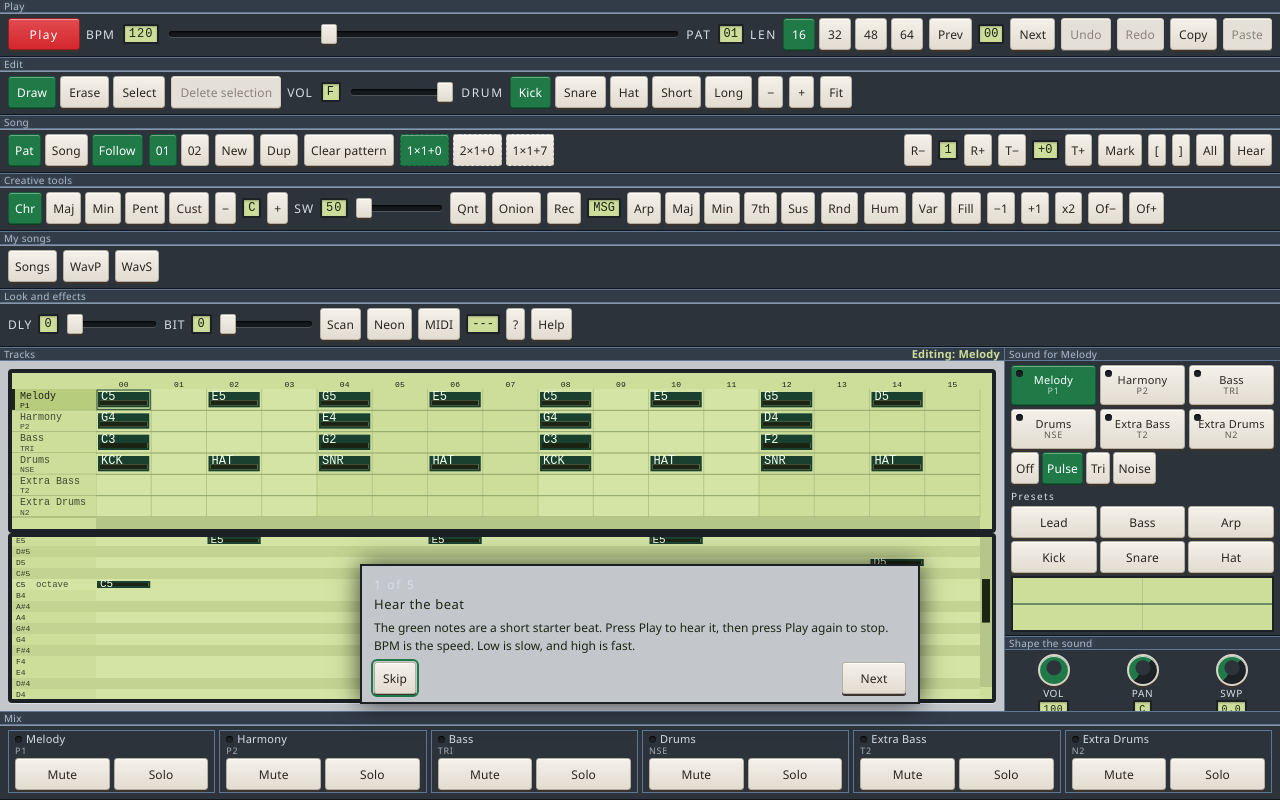
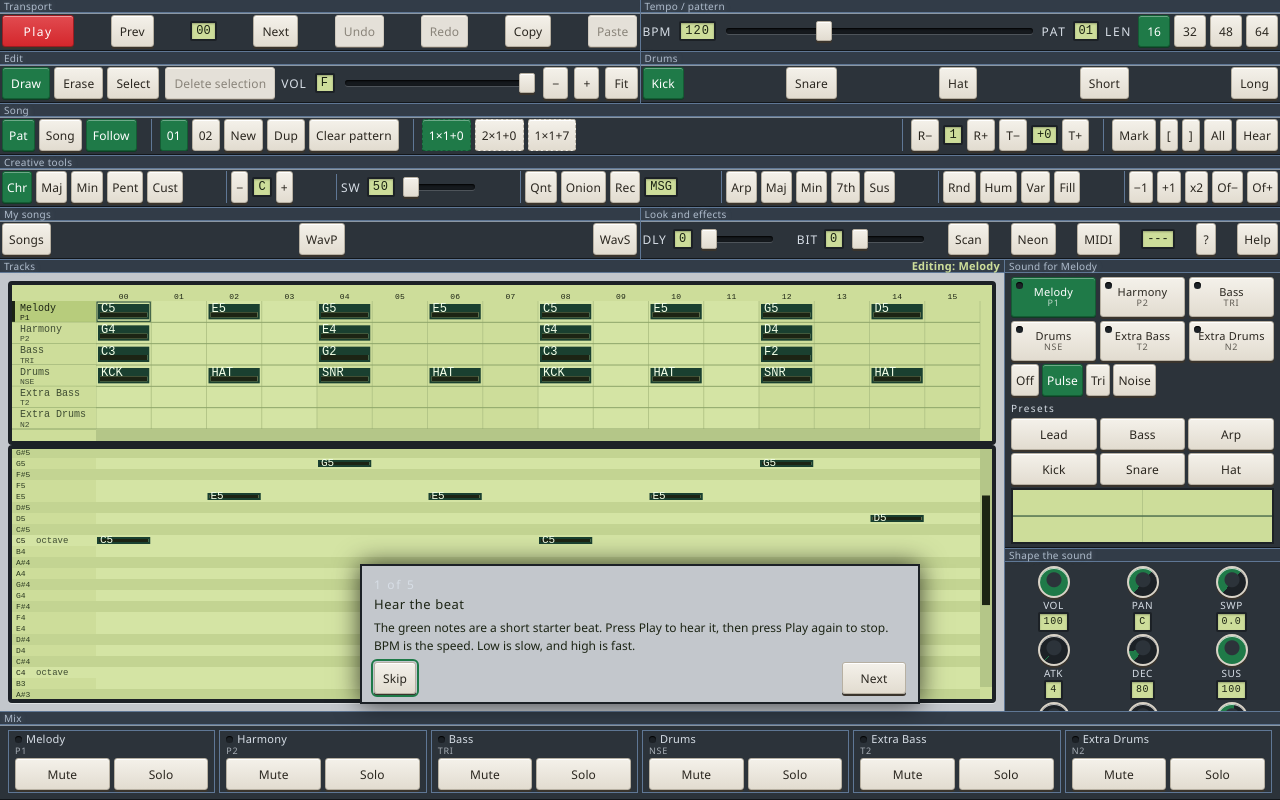
Before and after one commit to davidcasas82/chiptune-sequencer, a website built with Vite: page index.html in a window 1280 px wide. Built offline with nearby package versions, Linux system fonts and the light colour scheme.

Commit message:
Group the controls into five stripes (#35)

```diff
--- a/index.html
+++ b/index.html
@@ -16,12 +16,27 @@
   <body>
     <div id="app">
       <header>
-        <section class="panel" aria-labelledby="play-title">
+        <div class="stripe">
+          <section class="panel" aria-labelledby="transport-title">
             <div class="panel-head">
-            <h2 id="play-title">Play</h2>
+              <h2 id="transport-title">Transport</h2>
             </div>
             <div class="row">
               <button id="play" type="button" aria-pressed="false">Play</button>
+              <button id="prev" type="button" aria-label="Previous steps">Prev</button>
+              <output id="head">00</output>
+              <button id="next" type="button" aria-label="Next steps">Next</button>
+              <button id="undo" type="button">Undo</button>
+              <button id="redo" type="button">Redo</button>
+              <button id="copy" type="button">Copy</button>
+              <button id="paste" type="button">Paste</button>
+            </div>
+          </section>
+          <section class="panel" aria-labelledby="tempo-title">
+            <div class="panel-head">
+              <h2 id="tempo-title">Tempo / pattern</h2>
+            </div>
+            <div class="row">
               <label class="bpm" for="bpm">
                 <span data-tip="bpm">BPM</span>
                 <output id="bpm-out" for="bpm">120</output>
@@ -36,15 +51,10 @@
                 <button type="button" data-steps="48">48</button>
                 <button type="button" data-steps="64">64</button>
               </div>
-            <button id="prev" type="button" aria-label="Previous steps">Prev</button>
-            <output id="head">00</output>
-            <button id="next" type="button" aria-label="Next steps">Next</button>
-            <button id="undo" type="button">Undo</button>
-            <button id="redo" type="button">Redo</button>
-            <button id="copy" type="button">Copy</button>
-            <button id="paste" type="button">Paste</button>
             </div>
           </section>
+        </div>
+        <div class="stripe">
           <section class="panel" aria-labelledby="edit-title">
             <div class="panel-head">
               <h2 id="edit-title">Edit</h2>
@@ -61,7 +71,16 @@
                 <output id="vol-out" for="vol">F</output>
                 <input id="vol" type="range" min="0" max="15" step="1" value="15" />
               </label>
-            <span class="lbl">DRUM</span>
+              <button id="zoom-out" type="button" aria-label="Zoom out">−</button>
+              <button id="zoom-in" type="button" aria-label="Zoom in">+</button>
+              <button id="fit" type="button">Fit</button>
+            </div>
+          </section>
+          <section class="panel" aria-labelledby="drums-title">
+            <div class="panel-head">
+              <h2 id="drums-title">Drums</h2>
+            </div>
+            <div class="row">
               <div class="group" role="group" aria-label="Drums">
                 <button type="button" data-drum="0">Kick</button>
                 <button type="button" data-drum="1">Snare</button>
@@ -69,44 +88,54 @@
                 <button type="button" data-drum="3">Short</button>
                 <button type="button" data-drum="4">Long</button>
               </div>
-            <button id="zoom-out" type="button" aria-label="Zoom out">−</button>
-            <button id="zoom-in" type="button" aria-label="Zoom in">+</button>
-            <button id="fit" type="button">Fit</button>
             </div>
           </section>
+        </div>
+        <div class="stripe">
           <section class="panel" aria-labelledby="song-title">
             <div class="panel-head">
               <h2 id="song-title">Song</h2>
             </div>
             <div class="row tools" id="arrange">
+              <div class="cluster">
                 <div class="group" role="group" aria-label="Playback">
                   <button id="mode-pat" type="button">Pat</button>
                   <button id="mode-song" type="button">Song</button>
                   <button id="follow" type="button" aria-pressed="true">Follow</button>
                 </div>
+              </div>
+              <div class="cluster">
                 <div id="pats" class="group" role="group" aria-label="Patterns"></div>
                 <button id="pat-new" type="button">New</button>
                 <button id="pat-dup" type="button" aria-label="Duplicate pattern">Dup</button>
                 <button id="clear-pattern" type="button">Clear pattern</button>
-            <div id="lane" role="group" aria-label="Song lane"></div>
+              </div>
+              <div id="lane" class="cluster" role="group" aria-label="Song lane"></div>
+              <div class="cluster">
                 <button id="rep-dec" type="button" aria-label="Fewer repeats">R−</button>
                 <output id="rep-out">1</output>
                 <button id="rep-inc" type="button" aria-label="More repeats">R+</button>
                 <button id="tr-dec" type="button" aria-label="Transpose entry down">T−</button>
                 <output id="tr-out">+0</output>
                 <button id="tr-inc" type="button" aria-label="Transpose entry up">T+</button>
+              </div>
+              <div class="cluster">
                 <button id="mark" type="button">Mark</button>
                 <button id="loop-in" type="button" aria-label="Loop start">[</button>
                 <button id="loop-out" type="button" aria-label="Loop end">]</button>
                 <button id="loop-all" type="button">All</button>
                 <button id="hear" type="button">Hear</button>
               </div>
+            </div>
           </section>
+        </div>
+        <div class="stripe">
           <section class="panel" aria-labelledby="craft-title">
             <div class="panel-head">
               <h2 id="craft-title">Creative tools</h2>
             </div>
             <div class="row tools" id="craft">
+              <div class="cluster">
                 <div class="group" role="group" aria-label="Scale">
                   <button type="button" data-scale="0">Chr</button>
                   <button type="button" data-scale="1">Maj</button>
@@ -114,19 +143,27 @@
                   <button type="button" data-scale="3">Pent</button>
                   <button type="button" data-scale="4">Cust</button>
                 </div>
+                <div id="pcs" class="group" role="group" aria-label="Custom scale" hidden></div>
+              </div>
+              <div class="cluster">
                 <button id="root-dec" type="button" aria-label="Root down">−</button>
                 <output id="root-out">C</output>
                 <button id="root-inc" type="button" aria-label="Root up">+</button>
-            <div id="pcs" class="group" role="group" aria-label="Custom scale" hidden></div>
+              </div>
+              <div class="cluster">
                 <label class="swing" for="swing">
                   <span data-tip="swing">SW</span>
                   <output id="swing-out" for="swing">50</output>
                   <input id="swing" type="range" min="50" max="75" step="1" value="50" />
                 </label>
+              </div>
+              <div class="cluster">
                 <button id="quantize" type="button">Qnt</button>
                 <button id="onion" type="button">Onion</button>
                 <button id="rec" type="button">Rec</button>
                 <output id="iso">---</output>
+              </div>
+              <div class="cluster">
                 <div class="group" role="group" aria-label="Chord">
                   <button id="arp-apply" type="button">Arp</button>
                   <button type="button" data-chord="0">Maj</button>
@@ -134,17 +171,24 @@
                   <button type="button" data-chord="2">7th</button>
                   <button type="button" data-chord="3">Sus</button>
                 </div>
+              </div>
+              <div class="cluster">
                 <button id="mut-rand" type="button">Rnd</button>
                 <button id="mut-hum" type="button">Hum</button>
                 <button id="mut-var" type="button">Var</button>
                 <button id="mut-fill" type="button">Fill</button>
+              </div>
+              <div class="cluster">
                 <button id="edit-down" type="button" aria-label="Transpose down">−1</button>
                 <button id="edit-up" type="button" aria-label="Transpose up">+1</button>
                 <button id="edit-dup" type="button" aria-label="Duplicate notes">x2</button>
                 <button id="edit-left" type="button" aria-label="Offset left">Of−</button>
                 <button id="edit-right" type="button" aria-label="Offset right">Of+</button>
               </div>
+            </div>
           </section>
+        </div>
+        <div class="stripe">
           <section class="panel" aria-labelledby="songs-title">
             <div class="panel-head">
               <h2 id="songs-title">My songs</h2>
@@ -178,6 +222,7 @@
               <button id="help-open" type="button">Help</button>
             </div>
           </section>
+        </div>
       </header>
       <div id="views">
         <section id="tracks-panel" class="panel" aria-labelledby="tracks-title">
--- a/src/style.css
+++ b/src/style.css
@@ -1272,3 +1272,93 @@ header .tools button,
 #songs button {
   min-height: 44px;
 }
+
+/* Five full-width stripes. Shared stripes split in half. Clusters keep their old order. */
+header > .stripe {
+  display: flex;
+  align-items: stretch;
+  width: 100%;
+  min-width: 0;
+  border-bottom: 1px solid var(--rule);
+}
+
+header > .stripe:last-child {
+  border-bottom: 0;
+}
+
+.stripe > .panel {
+  flex: 1 1 0;
+  min-width: 0;
+  display: flex;
+  flex-direction: column;
+  border-bottom: 0;
+}
+
+.stripe > .panel + .panel {
+  border-left: 1px solid var(--rule);
+}
+
+.stripe > .panel > .row {
+  flex: 1 1 auto;
+  justify-content: space-between;
+  width: 100%;
+}
+
+.stripe > .panel > .row > .group:only-child {
+  flex: 1 1 auto;
+  justify-content: space-between;
+}
+
+html[data-skin="crt"] header .panel > .row {
+  padding: 2px 2px 4px;
+}
+
+.stripe .bpm,
+.stripe .vol {
+  flex: 1 1 auto;
+  min-width: 0;
+}
+
+.stripe .swing {
+  flex: 0 1 auto;
+}
+
+.stripe input[type="range"] {
+  width: 72px;
+  flex: 0 0 72px;
+}
+
+.stripe .bpm input[type="range"],
+.stripe .vol input[type="range"] {
+  width: auto;
+  flex: 1 1 48px;
+  min-width: 48px;
+}
+
+#craft button {
+  padding-left: 4px;
+  padding-right: 4px;
+}
+
+#craft .cluster + .cluster {
+  margin-left: 4px;
+  padding-left: 4px;
+}
+
+.cluster {
+  display: flex;
+  align-items: center;
+  gap: 4px;
+  flex: 0 0 auto;
+  min-width: 0;
+}
+
+#lane.cluster {
+  flex: 1 1 auto;
+}
+
+.cluster + .cluster {
+  border-left: 1px solid var(--rule);
+  margin-left: 8px;
+  padding-left: 8px;
+}
```
Lines whose indentation alone changed are shown as unchanged.
